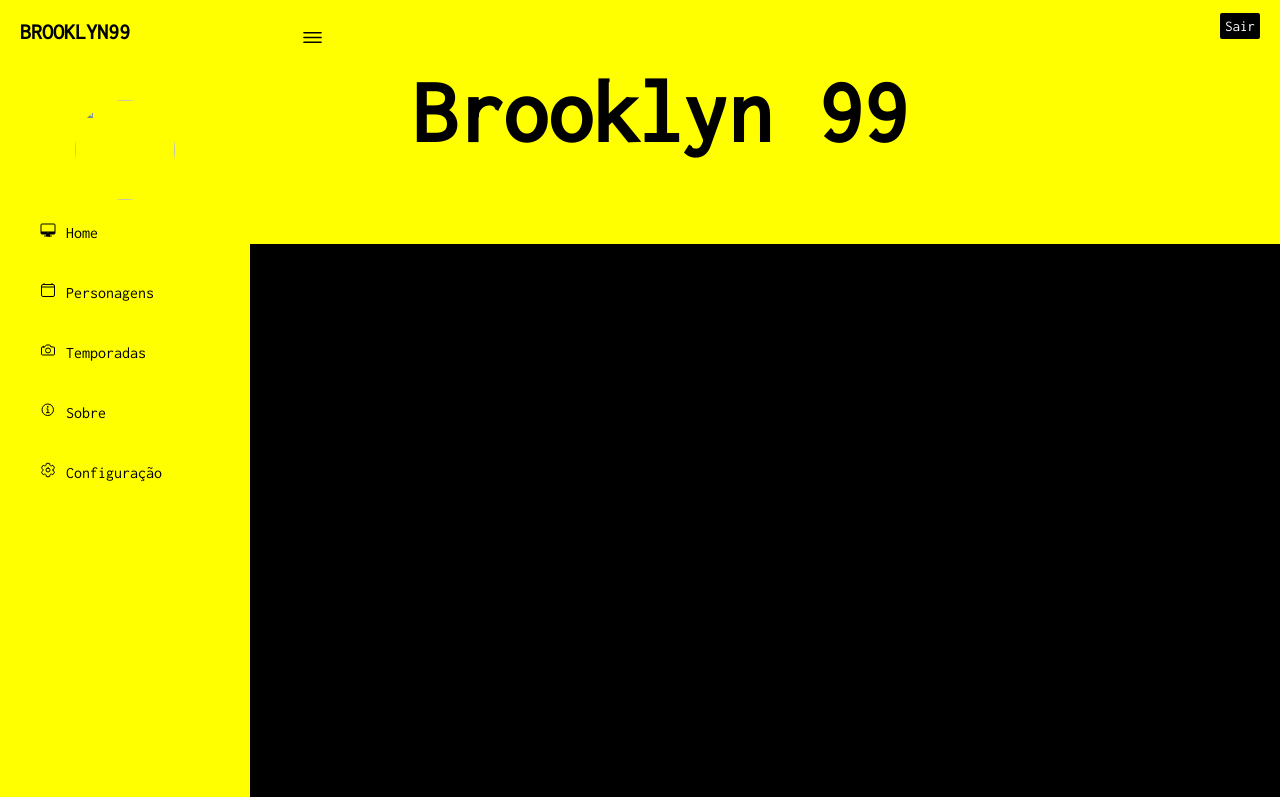
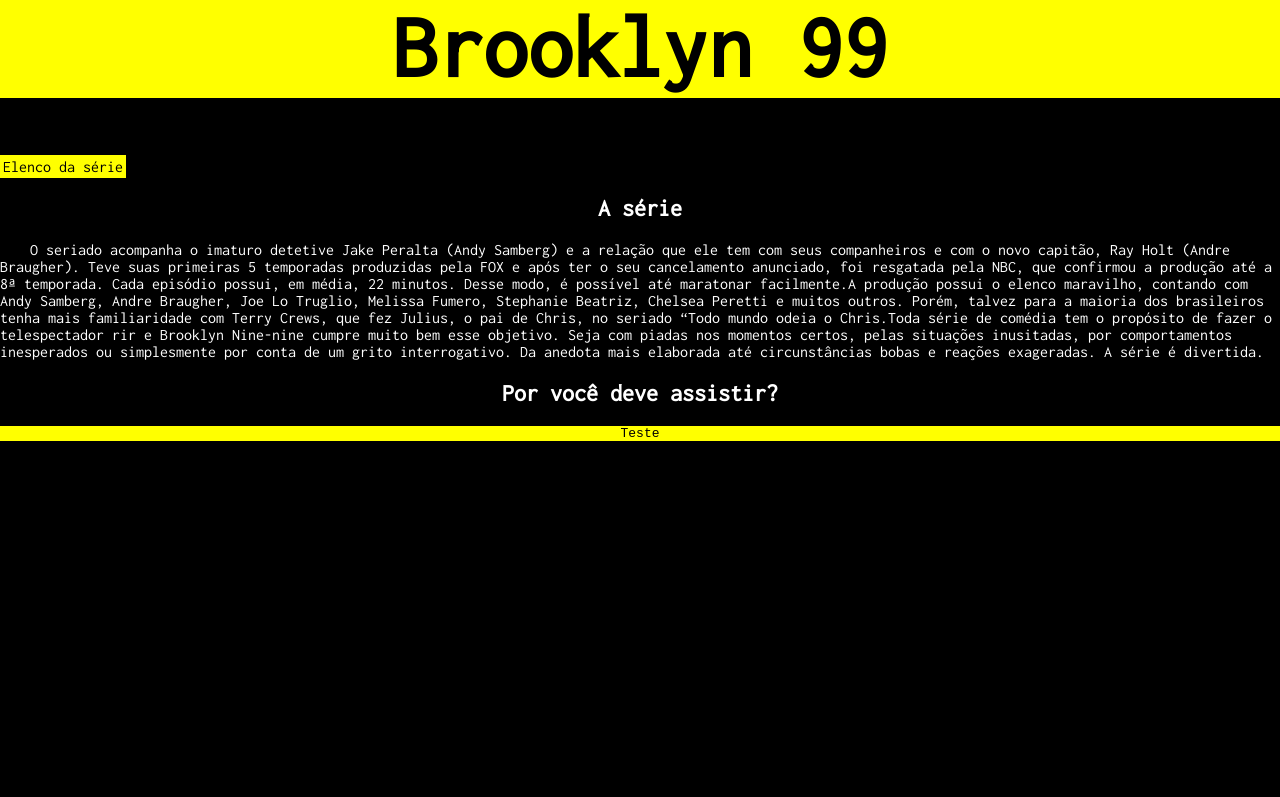
Before and after one commit to Julia-Dornelas/Brooklyn99, a plain HTML site: page index.html in a window 1280 px wide. Shown: the top 797 px of the page. Drawn offline with nearby package versions, Linux system fonts and the light colour scheme.

Commit message:
Add files via upload

```diff
--- a/index.html
+++ b/index.html
@@ -6,48 +6,16 @@
     <link rel="stylesheet" href="style.css" />
 </head>
 <body>
-
     <header>
     <h1 class="Titulo-principal">Brooklyn 99</h1>
     </header>
-
-    <input type="checkbox" id="check">
-    <!--header começo-->
-    <header>
-        <label for="check">
-            <ion-icon name="menu-outline" id="sidebar_btn"></ion-icon>
-        </label>
-        <div class="left">
-            <h3>Brooklyn<span>99</span></h3>
-        </div>
-        <div class="right">
-            <a href="#" class="sair_btn">Sair</a>
-        </div>
-    </header>
-    <!--header final-->
-    <!--sidebar começo-->
-    <div class="sidebar">
-        <center>
-            <img src="i633867.jpeg" class="image" alt="">
-        </center>
-        <a href="#"><ion-icon name="desktop-outline"></ion-icon><span>Home</span></a>
-        <a href="#"><ion-icon name="calendar-clear-outline"></ion-icon><span>Personagens</span></a>
-        <a href="#"><ion-icon name="camera-outline"></ion-icon><span>Temporadas</span></a>
-        <a href="#"><ion-icon name="information-circle-outline"></ion-icon><span>Sobre</span></a>
-        <a href="#"><ion-icon name="settings-outline"></ion-icon><span>Configuração</span></a>
-    </div>
-
-    <!--sidebar final-->
-    <div class="content"> </div>
-    </div>
-    <script type="module" src="https://unpkg.com/ionicons@5.5.2/dist/ionicons/ionicons.esm.js"></script>
-    <script nomodule src="https://unpkg.com/ionicons@5.5.2/dist/ionicons/ionicons.js"></script>
+<div>
+    <a href="Elenco.html">Elenco da série</a>
+</div>
 
     <div class="texto.principal">
         <h2>A série</h2>
-        <p>O seriado acompanha o imaturo detetive Jake Peralta (Andy Samberg) e a relação que ele tem com seus companheiros e com o novo capitão, Ray Holt (Andre Braugher). Teve suas primeiras 5 temporadas produzidas pela FOX e após ter o seu cancelamento anunciado, foi resgatada pela NBC, que confirmou a produção até a 8ª temporada. Cada episódio possui, em média, 22 minutos. Desse modo, é possível até maratonar facilmente.<br>
-        A produção possui o elenco maravilho, contando com Andy Samberg, Andre   Braugher, Joe Lo Truglio, Melissa Fumero, Stephanie Beatriz, Chelsea Peretti e muitos outros. Porém, talvez para a maioria dos brasileiros tenha mais familiaridade com Terry Crews, que fez Julius, o pai de Chris, no seriado “Todo mundo odeia o Chris”.<br>
-        Toda série de comédia tem o propósito de fazer o telespectador rir e Brooklyn Nine-nine cumpre muito bem esse objetivo. Seja com piadas nos momentos certos, pelas situações inusitadas, por comportamentos inesperados ou simplesmente por conta de um grito interrogativo. Da anedota mais elaborada até circunstâncias bobas e reações exageradas. A série é divertida.</p>
+    <p>O seriado acompanha o imaturo detetive Jake Peralta (Andy Samberg) e a relação que ele tem com seus companheiros e com o novo capitão, Ray Holt (Andre Braugher). Teve suas primeiras 5 temporadas produzidas pela FOX e após ter o seu cancelamento anunciado, foi resgatada pela NBC, que confirmou a produção até a 8ª temporada. Cada episódio possui, em média, 22 minutos. Desse modo, é possível até maratonar facilmente.A produção possui o elenco maravilho, contando com Andy Samberg, Andre   Braugher, Joe Lo Truglio, Melissa Fumero, Stephanie Beatriz, Chelsea Peretti e muitos outros. Porém, talvez para a maioria dos brasileiros tenha mais familiaridade com Terry Crews, que fez Julius, o pai de Chris, no seriado “Todo mundo odeia o Chris.Toda série de comédia tem o propósito de fazer o telespectador rir e Brooklyn Nine-nine cumpre muito bem esse objetivo. Seja com piadas nos momentos certos, pelas situações inusitadas, por comportamentos inesperados ou simplesmente por conta de um grito interrogativo. Da anedota mais elaborada até circunstâncias bobas e reações exageradas. A série é divertida.</p>
 
         <h2>Por você deve assistir?</h2>
         <p></p>
--- a/style.css
+++ b/style.css
@@ -11,10 +11,11 @@
     color: var(--cor-fonte);
     margin: 0;
     padding: 0;
+    font-family: 'Inconsolata', monospace;
 }
 
-p {
-    text-align: center;
+p{
+    text-indent: 30px;
 }
 
 h2 {
@@ -27,133 +28,20 @@
     text-align: center;
 }
 
-header h1 {
-    padding: 45px;
+a{
     font-family: 'Inconsolata', monospace;
-    color: var(--cor-secundaria);
-}
-
-*{
-    margin: 0;
-    padding: 0;
-    font-family: 'Inconsolata', monospace;
-}
-header{
-    position: fixed;
-    background: var(--cor-secundaria );
-    padding: 20px;
-    width: 100%;
-    height: 30px;
-}
-.left h3{
-    color: rgb(0, 0, 0);
-    margin: 0;
-    text-transform: uppercase;
-    font-size: 22px;
-    font-weight: 800;
-}
-.left span{
-    color: #000000;
-}
-.sair_btn{
-    padding: 5px;
-    background: #000000;
     text-decoration: none;
-    float: right;
-    margin-top: -30px;
-    margin-right: 40px;
-    border-radius: 2px;
-    font-size: 15px;
-    font-weight: 500;
-    color: var(--cor-principal)
-    transition: 0.5s;
-    transition-property: background;
-}
-.sair_btn:hover{
-    background: #000000;
-}
-.sidebar{
-    position: fixed;
-    width: 250px;
-    height: 100%;
-    margin-top: 70px;
-    padding-top: 30px;
-    left: 0;
-    background: var(--cor-secundaria);
-    transition: 0.5s;
-    transition-property: left;
-}
-.sidebar .image{
-    width: 100px;
-    height: 100px;
-    border-radius: 100px;
-}
-.sidebar h2{
     color: var(--cor-principal);
-    margin-top: 0;
-    margin-bottom: 20px;
-}
-.sidebar a{
-    color: var(--cor-principal);
-    display: block;
-    width: 100%;
-    line-height: 60px;
-    text-decoration: none;
-    padding-left: 40px;
-    box-sizing: border-box;
-    transition: 0.5s;
-    transition-property:background ;
-}
-.sidebar a:hover{
-    background: #ffffff;
-}
-.sidebar ion-icon{
-    padding-right: 10px;
-}
-label #sidebar_btn{
-    z-index: 1;
-    position: fixed;
-    left: 300px;
-    color: var(--cor-principal);
-    font-size: 25px;
-    margin: 5px 0;
-    cursor: pointer;
-    transition: 0.5s;
-    transition-property:color ;
-}
-label #sidebar_btn:hover{
-    color: var(--cor-principal);
-}
-#check:checked ~ .sidebar{
-    left: -190px;
-}
-#check:checked ~ .sidebar a span{
-    display: none;
-}
-#check:checked ~ .sidebar a{
-    font-size: 20px;
-    margin-left: 170px;
-    width: 80px;
-}
-.content{
-    background: url(/image/img-2.jpg) no-repeat;
-    background-size: cover;
-    background-position: center;
-    height: 100vh;
-    transition: 0.5s;
-}
-#check:checked ~ .content{
-    margin-left: 60px;
-}
-#check{
-    display: none;
+    border:3px var(--cor-secundaria) solid;
+    background-color: var(--cor-secundaria);
 }
 
 /*CLASSES*/
 
+
 .Titulo-principal {
+    font-family: 'Inconsolata', monospace;
     font-size: 90px;
-    height: 130px;
     text-align: center;
     background-color: var(--cor-secundaria);
     margin-top: 0;
```
Also changed, not shown: Elenco.html (added, +13 -0 lines).
